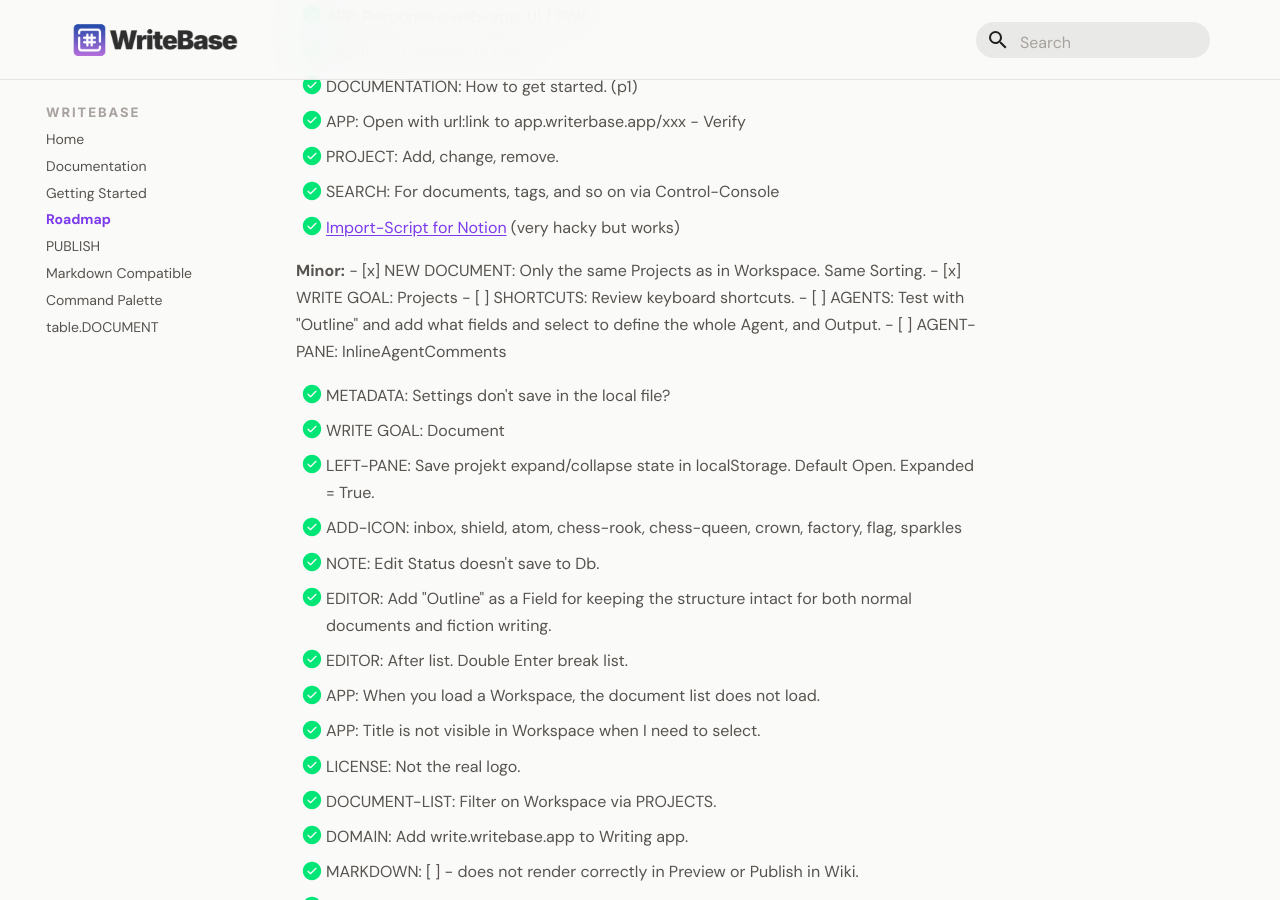
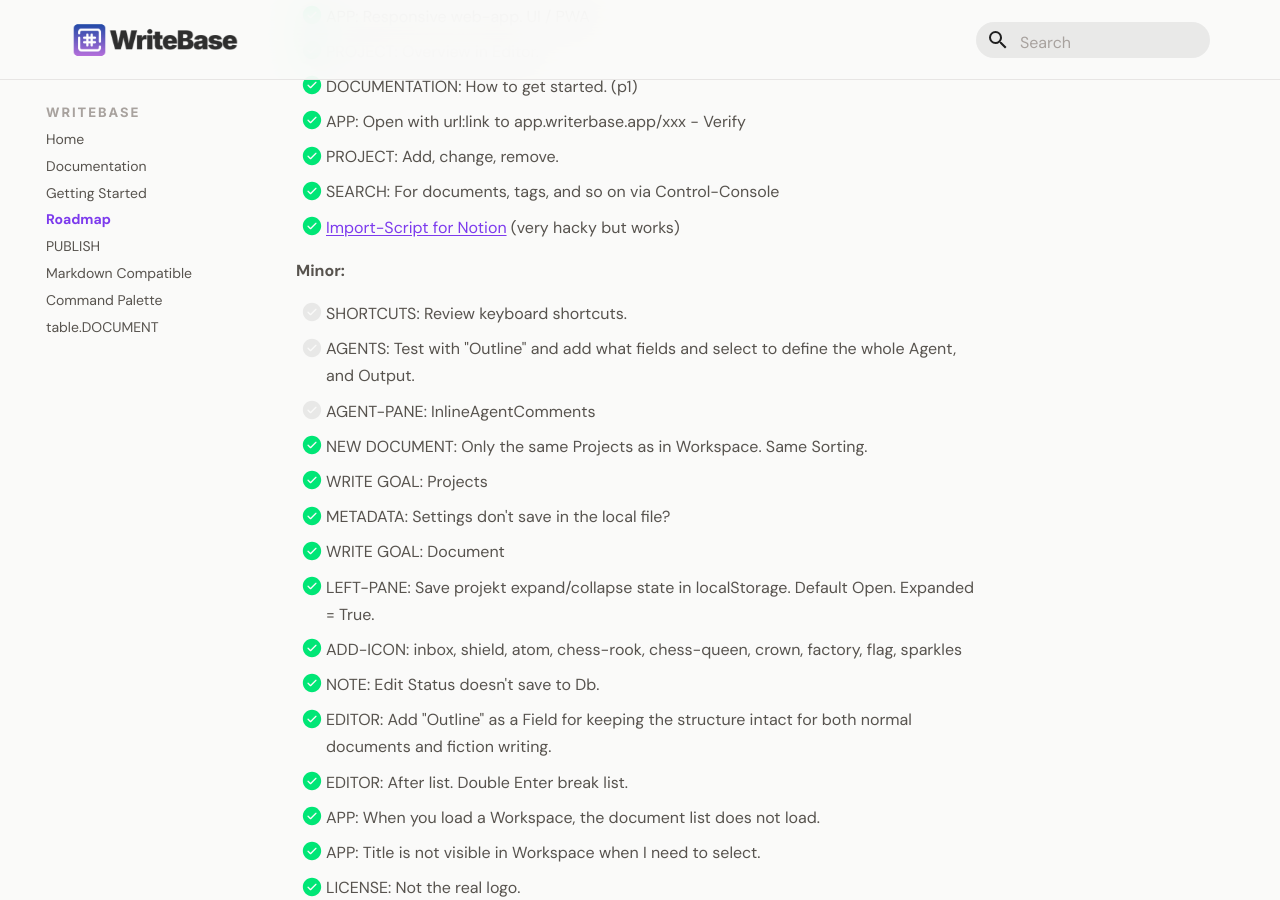
Before and after one commit to larssonhthomas-afk/writebase-docs, an MkDocs documentation site: the page built from docs/009-roadmap.md, in a window 1280 px wide and 900 px high, scrolled down 669 px. Built offline with MkDocs 1.6.1 and Material for MkDocs 9.7.7, drawn with Linux system fonts in a browser that asks for light colours; some web fonts are replaced.

```diff
--- a/docs/009-roadmap.md
+++ b/docs/009-roadmap.md
@@ -35,12 +35,14 @@ This Backlog has a priority 1-3.
 - [x] [Import-Script for Notion](https://github.com/larssonhthomas-afk/WriteBase-Notion_Import) (very hacky but works)
 
 **Minor:**
-- [x] NEW DOCUMENT: Only the same Projects as in Workspace. Same Sorting.
-- [x] WRITE GOAL: Projects
+
 - [ ] SHORTCUTS: Review keyboard shortcuts.
 - [ ] AGENTS: Test with "Outline" and add what fields and select to define the whole Agent, and Output.
 - [ ] AGENT-PANE: InlineAgentComments
 
+
+- [x] NEW DOCUMENT: Only the same Projects as in Workspace. Same Sorting.
+- [x] WRITE GOAL: Projects
 - [x] METADATA: Settings don't save in the local file?
 - [x] WRITE GOAL: Document
 - [x] LEFT-PANE: Save projekt expand/collapse state in localStorage. Default Open. Expanded = True.
```
